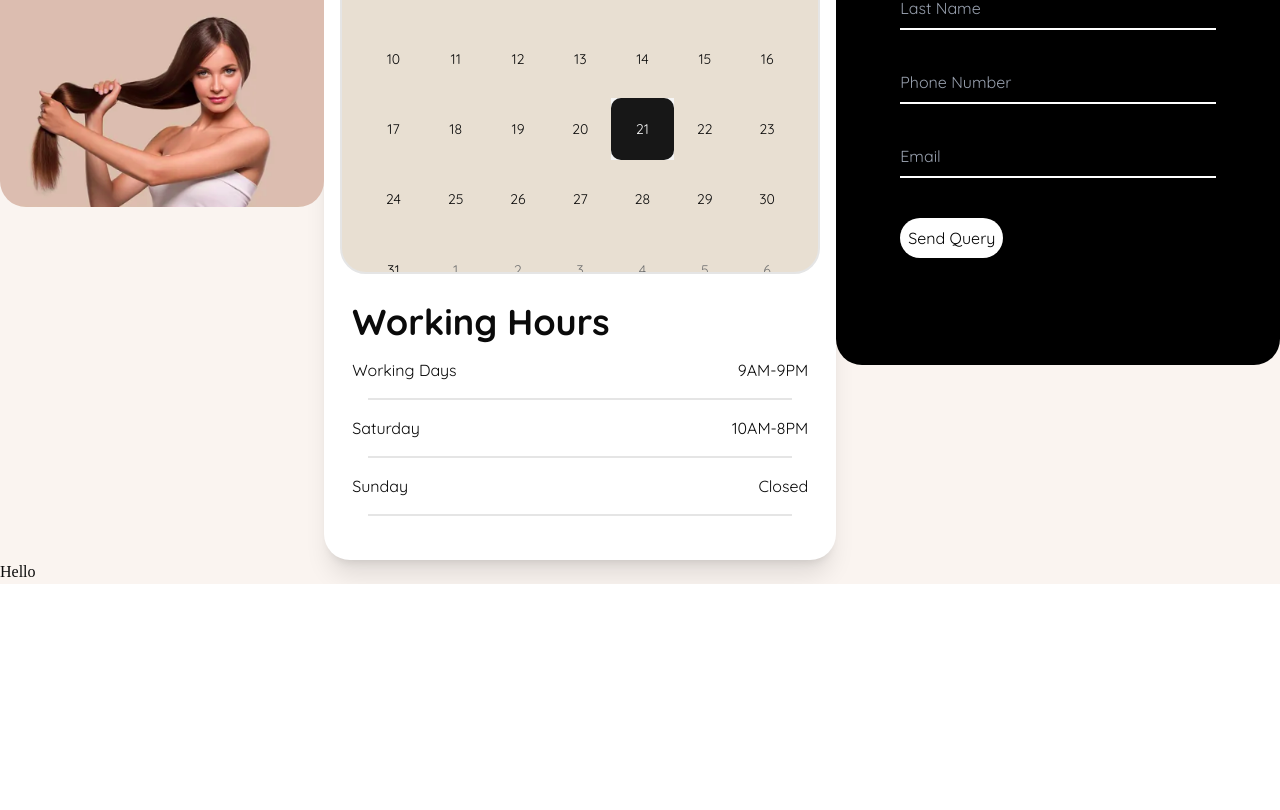
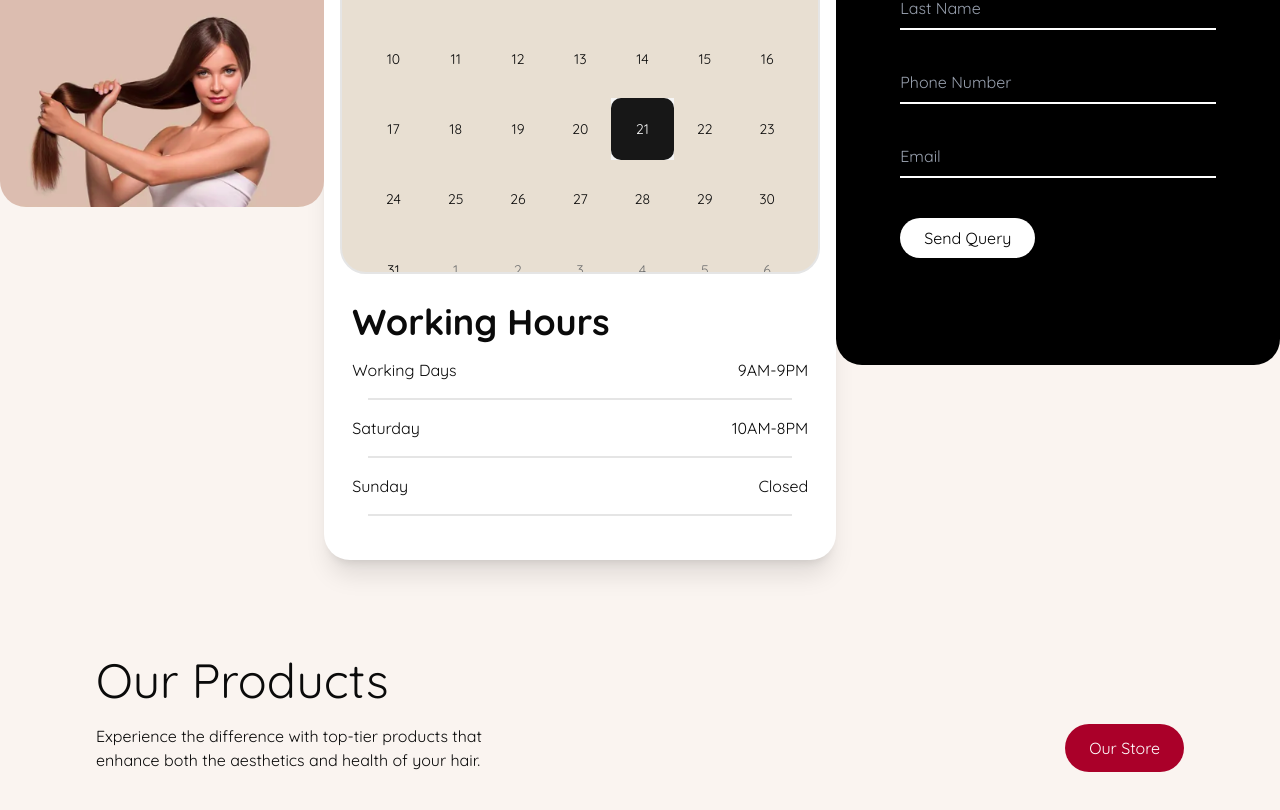
Before and after one commit to PRIME08012004/Vivace, a Next.js app: page / in a window 1280 px wide. Shown: the part 1614-2424 px from the top of the page. Before the commit the page ends 2198 px from the top, so only its background shows below. Built offline with nearby package versions, Linux system fonts and the light colour scheme.

Commit message:
feat:oroduct-sec store

```diff
--- a/app/components/form.tsx
+++ b/app/components/form.tsx
@@ -31,7 +31,7 @@ export default function ContactUsForm(){
       placeholder="Email"
       className="bg-transparent outline-none border-b-2 border-white pb-2 text-white placeholder:text-gray-400 focus:border-cal-brown transition-colors"
     />
-    <button className="text-black bg-white p-2  self-start rounded-full">Send Query</button>
+    <button className="text-black bg-white px-6 py-2  self-start rounded-full">Send Query</button>
         </div>
 
     </div>
--- a/app/components/product-section.tsx
+++ b/app/components/product-section.tsx
@@ -1,10 +1,18 @@
-
-export default function ProductView(){
-
-
-    return(
-        <div>
-            Hello
+export default function ProductView() {
+  return (
+    <div className="p-24  ">
+      <div className="">
+        <h1 className="pb-5 text-5xl font-medium">Our Products</h1>
+        <div className="flex justify-between">
+          <p className="w-100">
+            Experience the difference with top-tier products that enhance both
+            the aesthetics and health of your hair.
+          </p>
+          <button className="rounded-full bg-bb-red text-white px-6 py-3 cursor-pointer">
+            Our Store
+          </button>
         </div>
-    )
+      </div>
+    </div>
+  );
 }
--- a/app/page.tsx
+++ b/app/page.tsx
@@ -2,11 +2,17 @@ import Hero from "@/app/components/heroSection";
 import OurServices from "@/app/components/our-services";
 import Booking from "@/app/components/booking-section";
 import ProductView from "@/app/components/product-section";
+import { Quicksand } from "next/font/google";
+import { cn } from "./lib/utils";
+
+const quicksand=Quicksand({
+  weight:["400"]
+})
 export default function Main() {
   return (
     <div className="">
       <Hero />
-      <div className="bg-background-white">
+      <div className={cn(quicksand.className,"bg-background-white")}>
         <OurServices />
         <Booking />
         <ProductView/>
```
